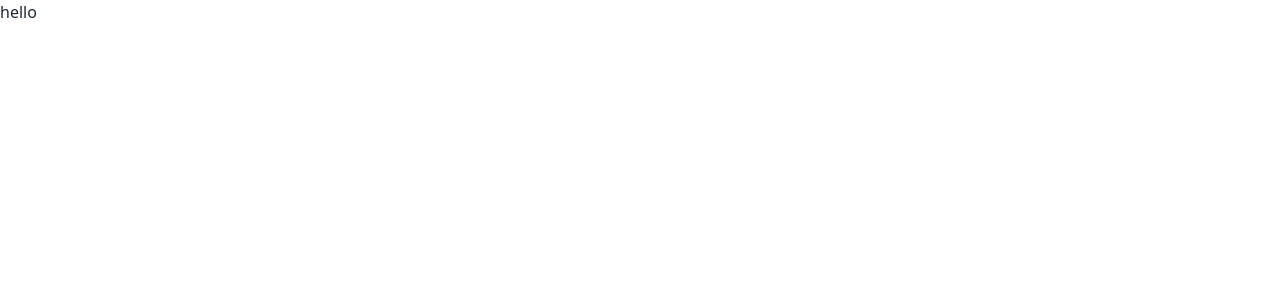
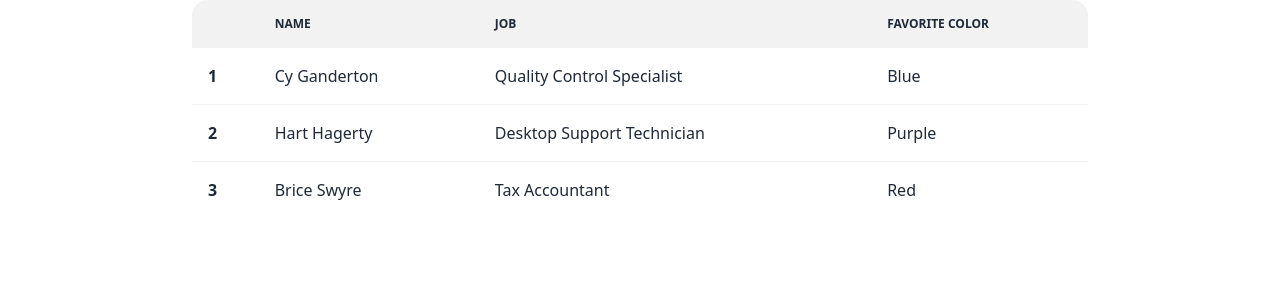
Before and after one commit to leeyeonji28/react-todo-list, a React (Create React App) app: page / in a window 1280 px wide. Shown: the top 300 px of the page. Built offline with nearby package versions, Linux system fonts and the light colour scheme.

Commit message:
react table 추가

```diff
--- a/src/App.js
+++ b/src/App.js
@@ -1,5 +1,40 @@
 function App() {
-  return <div>hello</div>;
+  return (
+    <div className="max-w-4xl m-auto">
+      <div className="overflow-x-auto">
+        <table className="table w-full">
+          <thead>
+            <tr>
+              <th></th>
+              <th>Name</th>
+              <th>Job</th>
+              <th>Favorite Color</th>
+            </tr>
+          </thead>
+          <tbody>
+            <tr>
+              <th>1</th>
+              <td>Cy Ganderton</td>
+              <td>Quality Control Specialist</td>
+              <td>Blue</td>
+            </tr>
+            <tr className="hover">
+              <th>2</th>
+              <td>Hart Hagerty</td>
+              <td>Desktop Support Technician</td>
+              <td>Purple</td>
+            </tr>
+            <tr>
+              <th>3</th>
+              <td>Brice Swyre</td>
+              <td>Tax Accountant</td>
+              <td>Red</td>
+            </tr>
+          </tbody>
+        </table>
+      </div>
+    </div>
+  );
 }
 
 export default App;
```
